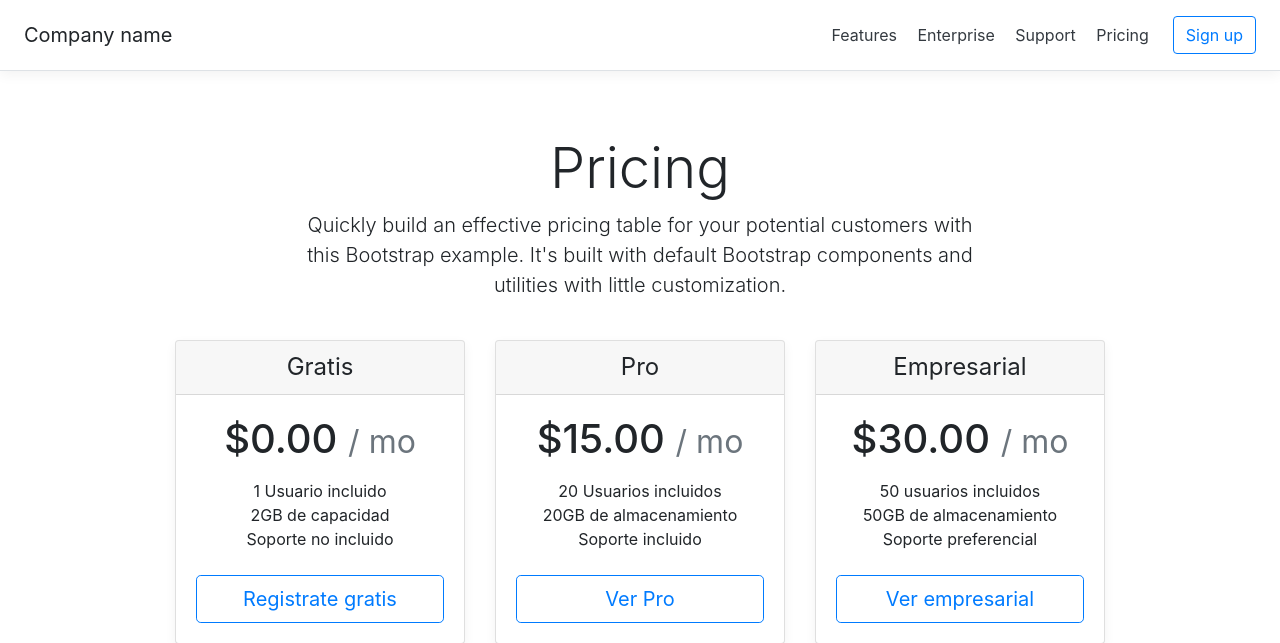
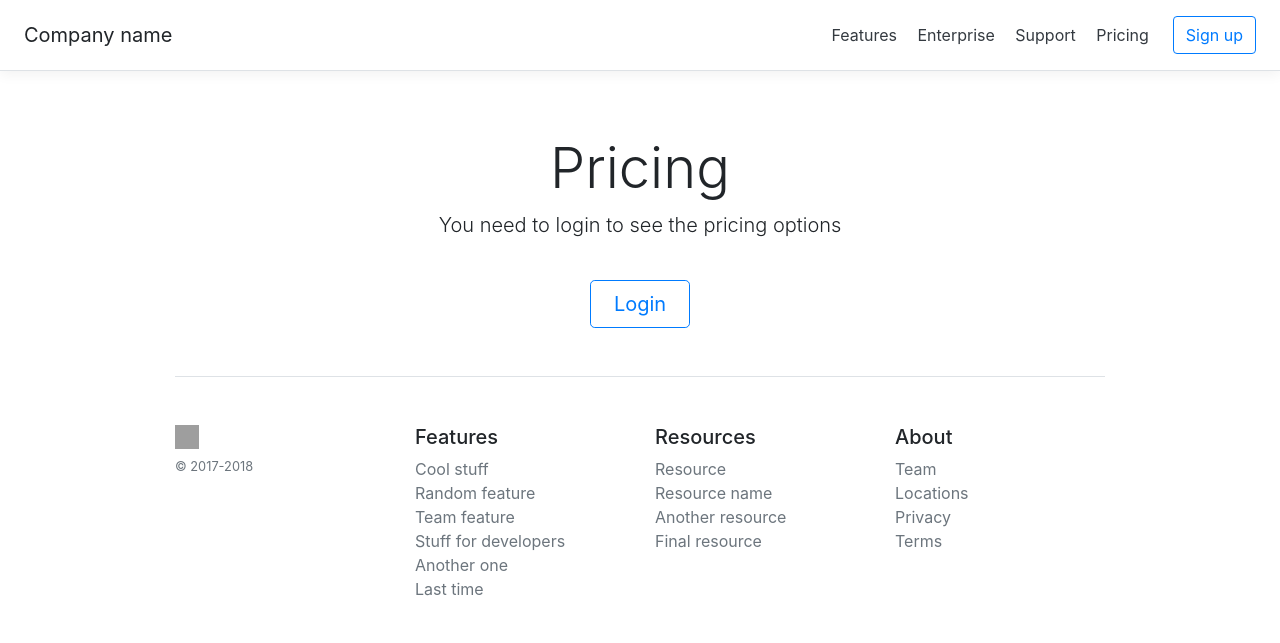
Before and after one commit to orlandobrea/php2018, a PHP site: page / in a window 1280 px wide. Shown: the top 643 px of the page. After the commit the page ends 596 px from the top, so only its background shows below. Run offline with PHP 8.4, Linux system fonts and the light colour scheme; data comes from the database, SQL or seed files in the repository; grey boxes are pictures that could not be loaded.

Commit message:
Ejercicio "Modificar pantalla de precios" realizado.

```diff
--- a/app/index.php
+++ b/app/index.php
@@ -14,6 +14,8 @@ $conexion = mysqli_connect(DB_HOST, DB_USER, DB_PASS, DB_NAME);
     <meta name="viewport" content="width=device-width, initial-scale=1, shrink-to-fit=no">
     <meta name="description" content="">
     <meta name="author" content="">
+
+
 
     <title>Pricing example for Bootstrap</title>
 
@@ -40,15 +42,44 @@ $conexion = mysqli_connect(DB_HOST, DB_USER, DB_PASS, DB_NAME);
 
     <div class="pricing-header px-3 py-3 pt-md-5 pb-md-4 mx-auto text-center">
       <h1 class="display-4">Pricing</h1>
-      <p class="lead">Quickly build an effective pricing table for your potential customers with this Bootstrap example. It's built with default Bootstrap components and utilities with little customization.</p>
+      <?php
+
+      session_start();
+
+      //$_SESSION['id'] = 1;
+
+      //Para probar que funcione
+
+      // session_destroy();
+
+      //Para borrar la sesion guardada
+
+      if(isset($_SESSION['id'])){
+         echo '<p class="lead">Quickly build an effective pricing table for your potential customers with this Bootstrap example. It is built with default Bootstrap components and utilities with little customization.</p>';
+       }
+       else{
+        echo '<p class="lead">You need to login to see the pricing options</p>';
+       }
+
+
+
+      ?>
     </div>
 
     <div class="container">
       <div class="card-deck mb-3 text-center">
         <?php
         $conexion = mysqli_connect(DB_HOST, DB_USER, DB_PASS, DB_NAME);
+
+
+
+        if(isset($_SESSION['id'])){
+
+
         $obtenerTablas = mysqli_query($conexion, "select * from producto");
         $cantidadTarjetas = mysqli_num_rows($obtenerTablas);
+
+
 
         for ($i=1; $i <= $cantidadTarjetas ; $i++) {
 
@@ -108,7 +139,11 @@ $conexion = mysqli_connect(DB_HOST, DB_USER, DB_PASS, DB_NAME);
 
           echo '
           </div>
-        </div>'; }
+        </div>'; }}
+        else{
+
+            echo '<div id = "containerLogin"><a href="login.php" class="btn btn-lg btn-block btn-outline-primary">Login</a></div>';
+        }
         ?>
       </div>
 
--- a/app/pricing.css
+++ b/app/pricing.css
@@ -31,3 +31,8 @@ body {
 	background: white;
 >>>>>>> f6d62393e918ef07a129d973e8d8521f82944d18
 }
+
+#containerLogin{
+	width: 100px;
+	margin: 0 auto;
+}
```
